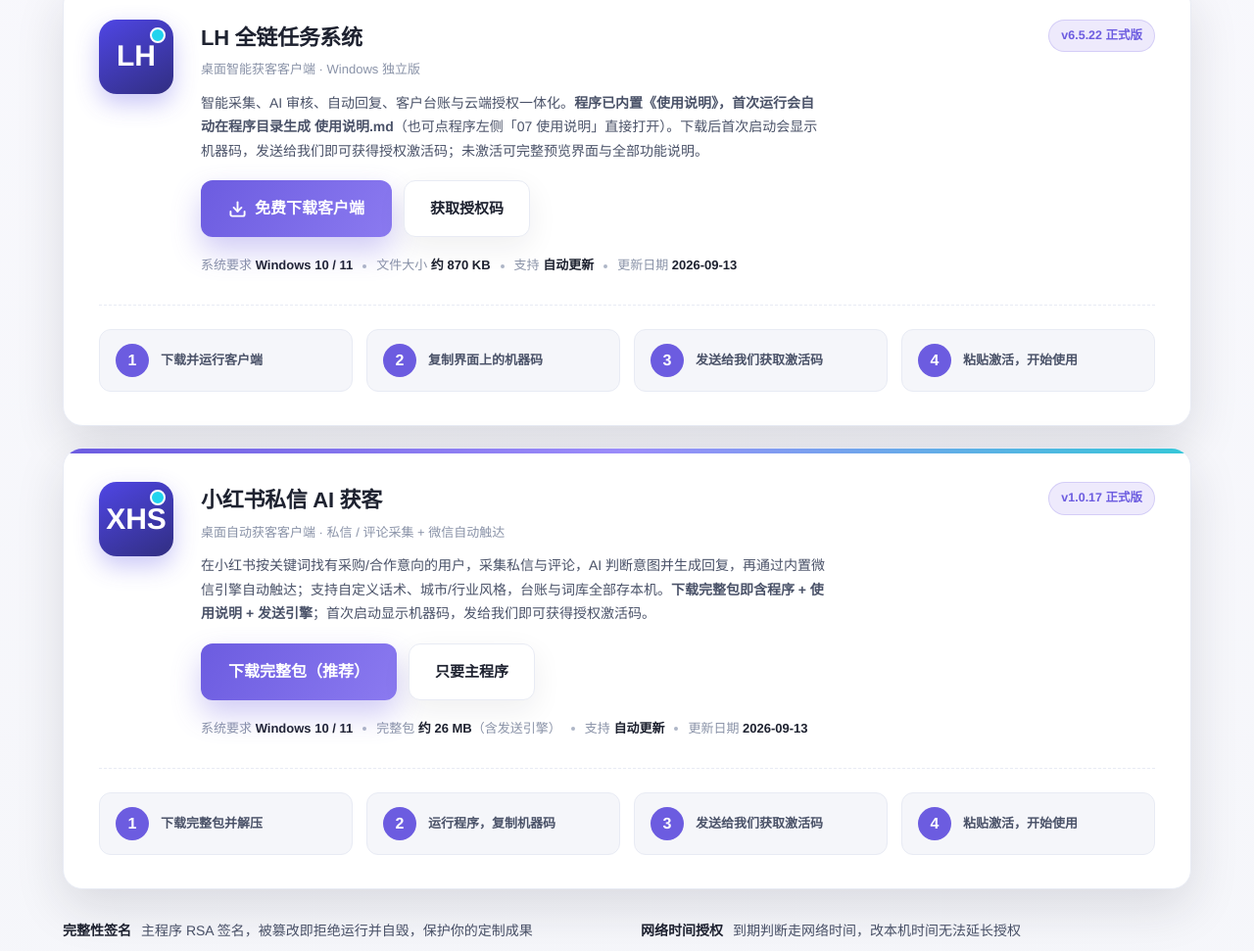
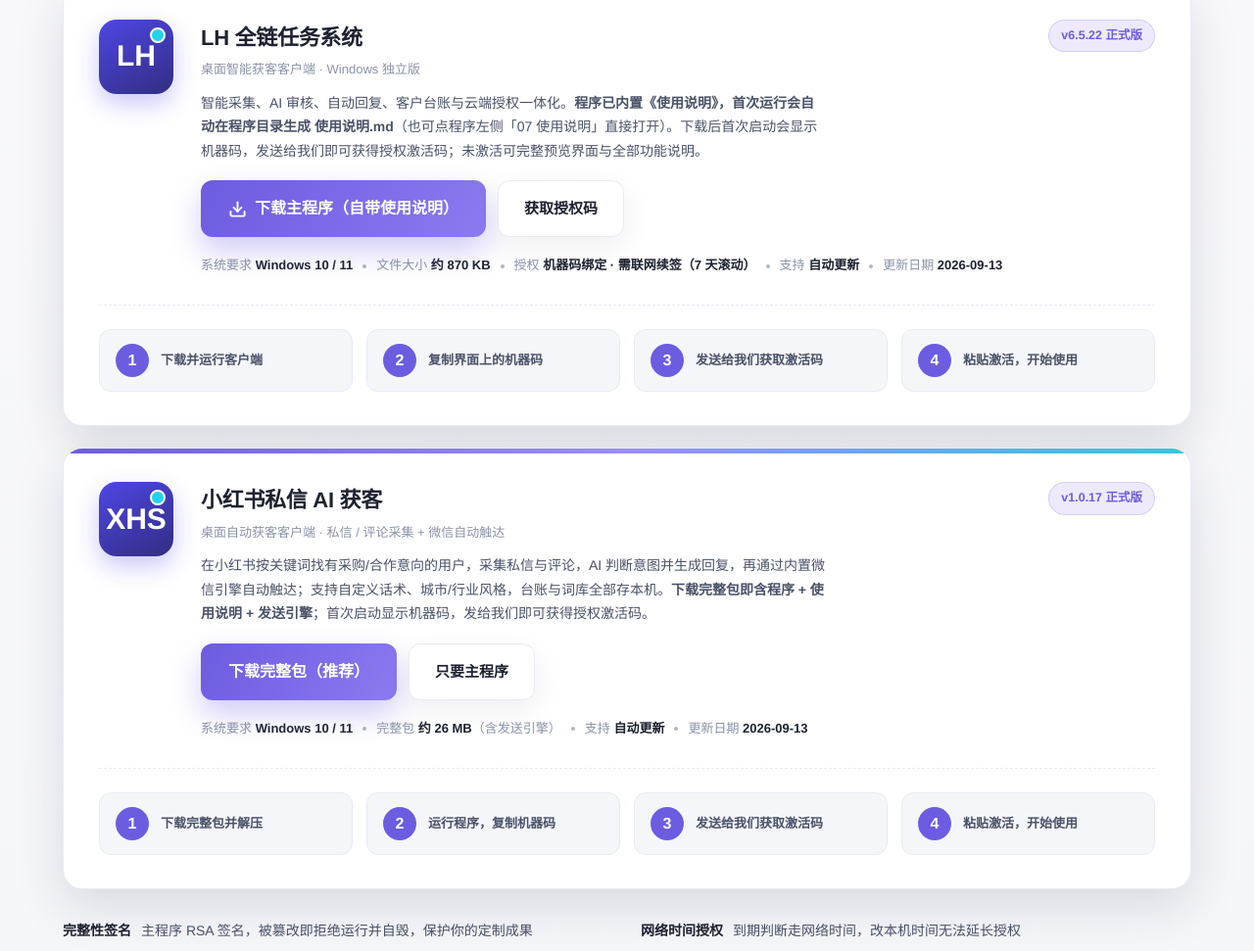
Before and after one commit to 1114536579a-cloud/1114536579a-cloud.github.io, a plain HTML site: page index.html in a window 1280 px wide. Shown: the part 2398-3369 px from the top of the page at 98% size. Drawn offline with Linux system fonts and the light colour scheme.

```diff
--- a/index.html
+++ b/index.html
@@ -457,7 +457,7 @@
           <div class="dl-actions">
             <a class="btn btn-primary btn-big" href="https://api.lihui-cargo.ru/download" target="_blank" rel="noopener">
               <svg width="19" height="19" viewBox="0 0 24 24" fill="none" stroke="currentColor" stroke-width="2.4" stroke-linecap="round" stroke-linejoin="round"><path d="M21 15v4a2 2 0 0 1-2 2H5a2 2 0 0 1-2-2v-4"/><polyline points="7 10 12 15 17 10"/><line x1="12" y1="15" x2="12" y2="3"/></svg>
-              免费下载客户端
+                  下载主程序（自带使用说明）
             </a>
             <a class="btn btn-ghost" href="#contact">获取授权码</a>
           </div>
@@ -466,7 +466,9 @@
             <span class="sep"></span>
                   <span>文件大小 <b>约 870 KB</b></span>
             <span class="sep"></span>
-            <span>支持 <b>自动更新</b></span>
+                  <span>授权 <b>机器码绑定 · 需联网续签（7 天滚动）</b></span>
+                  <span class="sep"></span>
+                  <span>支持 <b>自动更新</b></span>
             <span class="sep"></span>
                   <span>更新日期 <b>2026-09-13</b></span>
           </div>
```
